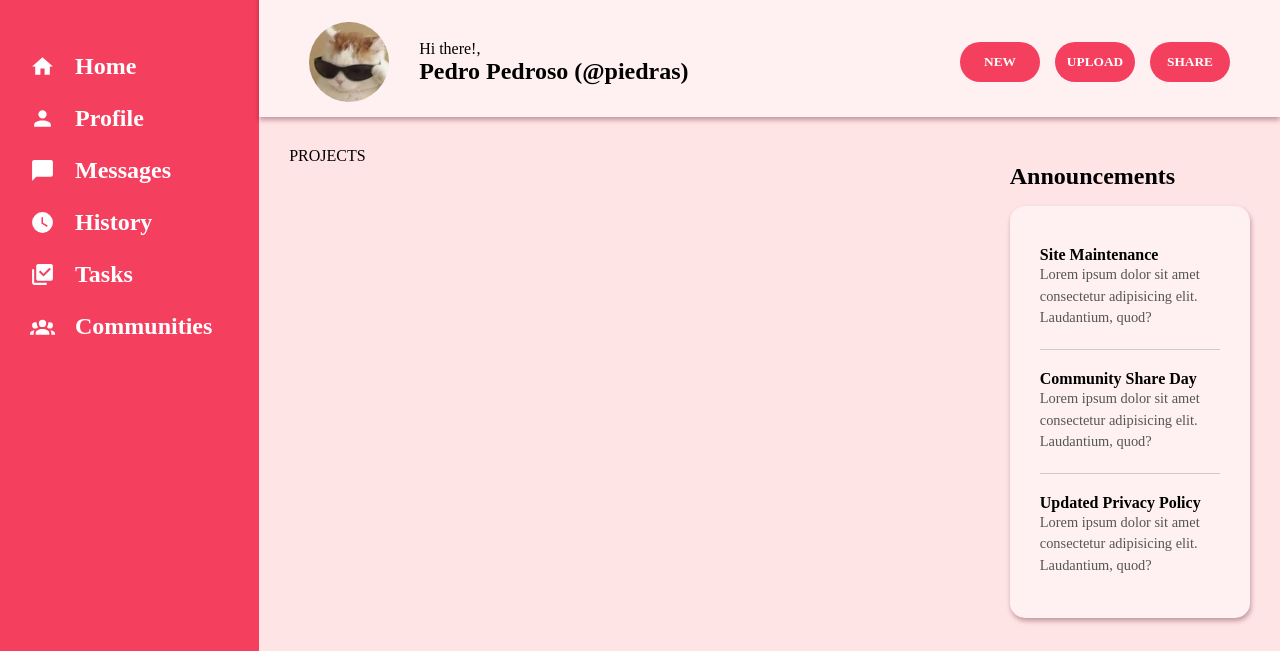
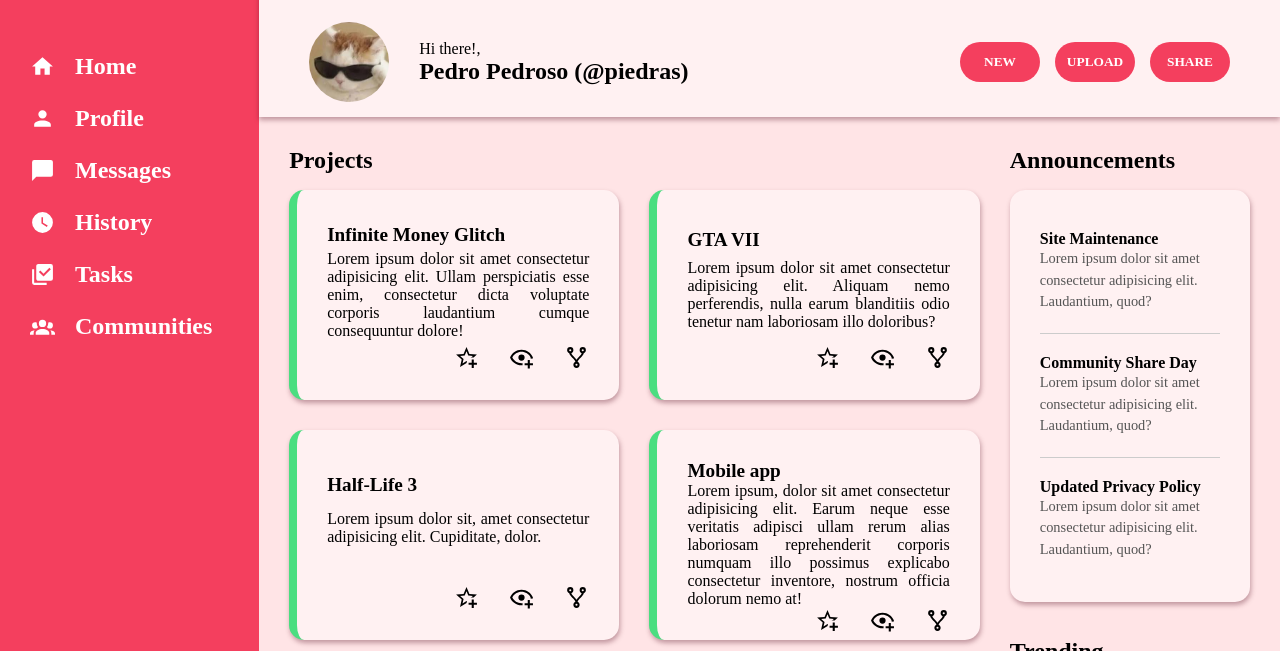
Before and after one commit to rococorbalan/dashboard, a plain HTML site: page index.html in a window 1280 px wide. Shown: the part 72-723 px from the top of the page. Drawn offline with Linux system fonts and the light colour scheme; a script that the page names is missing; a web font is replaced by a local one.

Commit message:
Make projects block using grid
Use grid auto-fit so the column number isn't static.

```diff
--- a/index.html
+++ b/index.html
@@ -62,7 +62,63 @@
                 </div>
             </div>
             <div class="content">
-                <div class="projects">PROJECTS</div>
+                <div class="projects">
+                    <h1>Projects</h1>
+                    <div class="projects-block">
+                        <div class="project">
+                            <h2 class="project-title">Infinite Money Glitch</h2>
+                            <div class="project-description">Lorem ipsum dolor sit amet consectetur adipisicing elit. Ullam perspiciatis esse enim, consectetur dicta voluptate corporis laudantium cumque consequuntur dolore!</div>
+                            <div class="project-btn">
+                                <button class="favorite"></button>
+                                <button class="view"></button>
+                                <button class="share"></button>
+                            </div>
+                        </div>
+                        <div class="project">
+                            <h2 class="project-title">GTA VII</h2>
+                            <div class="project-description">Lorem ipsum dolor sit amet consectetur adipisicing elit. Aliquam nemo perferendis, nulla earum blanditiis odio tenetur nam laboriosam illo doloribus?</div>
+                            <div class="project-btn">
+                                <button class="favorite"></button>
+                                <button class="view"></button>
+                                <button class="share"></button>
+                            </div>
+                        </div>
+                        <div class="project">
+                            <h2 class="project-title">Half-Life 3</h2>
+                            <div class="project-description">Lorem ipsum dolor sit, amet consectetur adipisicing elit. Cupiditate, dolor.</div>
+                            <div class="project-btn">
+                                <button class="favorite"></button>
+                                <button class="view"></button>
+                                <button class="share"></button>
+                            </div>
+                        </div>
+                        <div class="project">
+                            <h2 class="project-title">Mobile app</h2>
+                            <div class="project-description">Lorem ipsum, dolor sit amet consectetur adipisicing elit. Earum neque esse veritatis adipisci ullam rerum alias laboriosam reprehenderit corporis numquam illo possimus explicabo consectetur inventore, nostrum officia dolorum nemo at!</div>
+                            <div class="project-btn">
+                                <button class="favorite"></button>
+                                <button class="view"></button>
+                                <button class="share"></button>
+                            </div>
+                        </div>
+                        <div class="project">
+                            <h2 class="project-title">Fix Argentina Economy</h2>
+                            <div class="project-description">Lorem ipsum, dolor sit amet consectetur adipisicing elit. Ipsa!</div>
+                            <div class="project-btn">
+                                <button class="favorite"></button>
+                                <button class="view"></button>
+                                <button class="share"></button>
+                            </div>
+                        </div>
+                        <div class="project">
+                            <h2 class="project-title">How to kill a mokingbird</h2>
+                            <div class="project-description">Lorem ipsum dolor sit amet consectetur adipisicing elit. Ducimus quaerat eveniet veniam magni?</div>
+                            <div class="project-btn"></div>
+                        </div>
+                    </div>
+                </div>
+
+
                 <div class="announcements">
                     <h1>Announcements</h1>
                     <div class="announcements-block">
@@ -80,6 +136,8 @@
                         </div>
                     </div>
                 </div>
+
+
                 <div class="trending">
                     <h1>Trending</h1>
                     <div class="trending-block">
--- a/style/style.css
+++ b/style/style.css
@@ -240,8 +240,12 @@ ul, li {
     grid-template-rows: repeat(4, 1fr);
 }
 
-.announcements h1, .trending h1 {
+h1 {
     font-size: 1.5rem
+}
+
+.announcements h1, .projects h1 {
+    margin-top: 0;
 }
 
 .announcements-block h2{
@@ -305,3 +309,80 @@ ul, li {
     flex-direction: column;
     margin: 20px 0;
 }
+
+.projects {
+    margin-right: 30px;
+}
+
+.projects-block {
+    width: 100%;
+    display: grid;
+    grid-template-columns: repeat(auto-fit, minmax(45%, 1fr));
+    gap: 30px;
+}
+
+.project {
+    background-color: var(--main-white);
+    height: 150px;
+    border-radius: 15px;
+    padding: 30px;
+    border-left: 8px solid #4ade80;
+
+    box-shadow: 1px 3px 5px 0px rgba(76,5,25,0.35);
+    -webkit-box-shadow: 1px 3px 5px 0px rgba(76,5,25,0.35);
+    -moz-box-shadow: 1px 3px 5px 0px rgba(76,5,25,0.35);
+
+    display: grid;
+    grid-template-rows: repeat(3, 1fr);
+}
+
+.project h2 {
+    font-size: 1.2rem;
+    margin: 0;
+    align-self: center;
+}
+
+.project-description {
+    text-align: justify;
+}
+
+.project-btn {
+    align-self: flex-end;
+    justify-self: flex-end;
+
+    display: flex;
+    gap: 30px;
+}
+
+.view {
+    all: unset;
+    cursor: grab;
+    background: url('../icons/eye-plus-outline.svg');
+    background-size: contain;
+    background-repeat: no-repeat;
+    width: 25px;
+    height: 25px;
+    display: inline-block;
+}
+
+.share {
+    all: unset;
+    cursor: grab;
+    background: url('../icons/source-fork.svg');
+    background-size: contain;
+    background-repeat: no-repeat;
+    width: 25px;
+    height: 25px;
+    display: inline-block;
+}
+
+.favorite {
+    all: unset;
+    cursor: grab;
+    background: url('../icons/star-plus-outline.svg');
+    background-size: contain;
+    background-repeat: no-repeat;
+    width: 25px;
+    height: 25px;
+    display: inline-block;
+}
```
Also changed, not shown: icons/eye-plus-outline.svg (added), icons/source-fork.svg (added), icons/star-plus-outline.svg (added).
